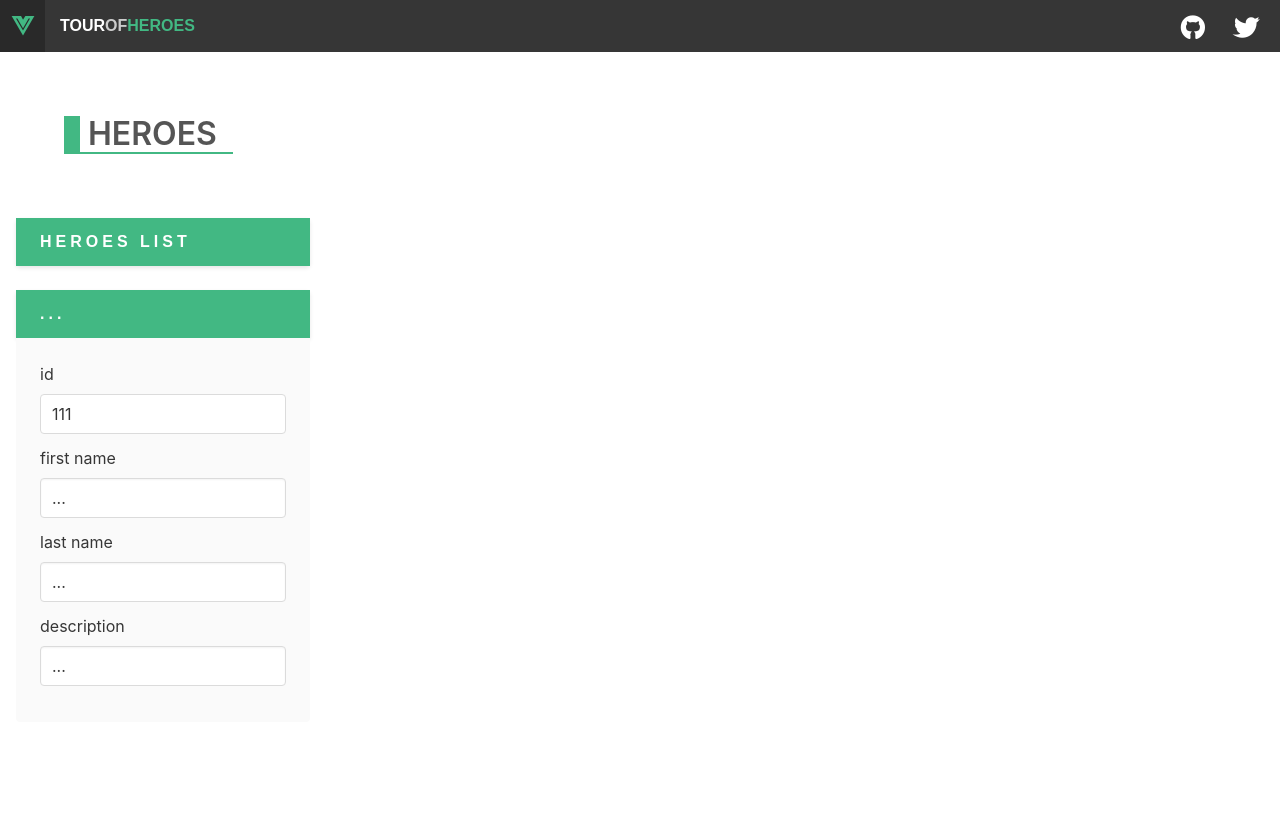
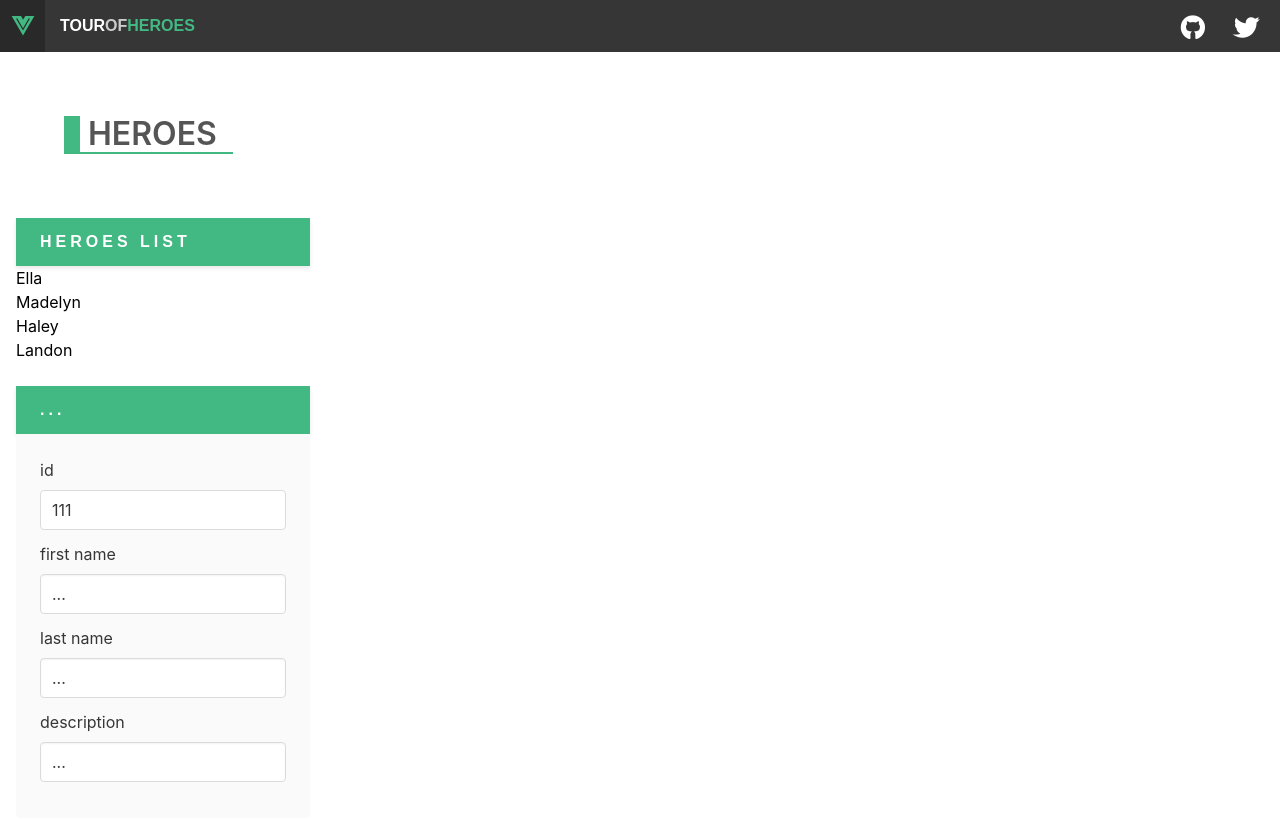
Before and after one commit to Vest/vue-getting-started, a Vue app in the folder chapter0402/: page / in a window 1280 px wide. Shown: the top 820 px of the page. Built offline with nearby package versions, Linux system fonts and the light colour scheme.

Commit message:
Chapter 04 Rendering Lists
Signed-off-by: Vest <Vest@users.noreply.github.com>

```diff
--- a/chapter0402/src/components/heroes.vue
+++ b/chapter0402/src/components/heroes.vue
@@ -8,6 +8,13 @@
         <header class="card-header">
           <p class="card-header-title">heroes list</p>
         </header>
+        <ul class="list is-hoverable">
+          <li v-for="hero in heroes" :key="hero.id">
+            <a class="list-item">
+              <span>{{ hero.firstName }}</span>
+            </a>
+          </li>
+        </ul>
       </div>
     </div>
     <div class="columns">
```
